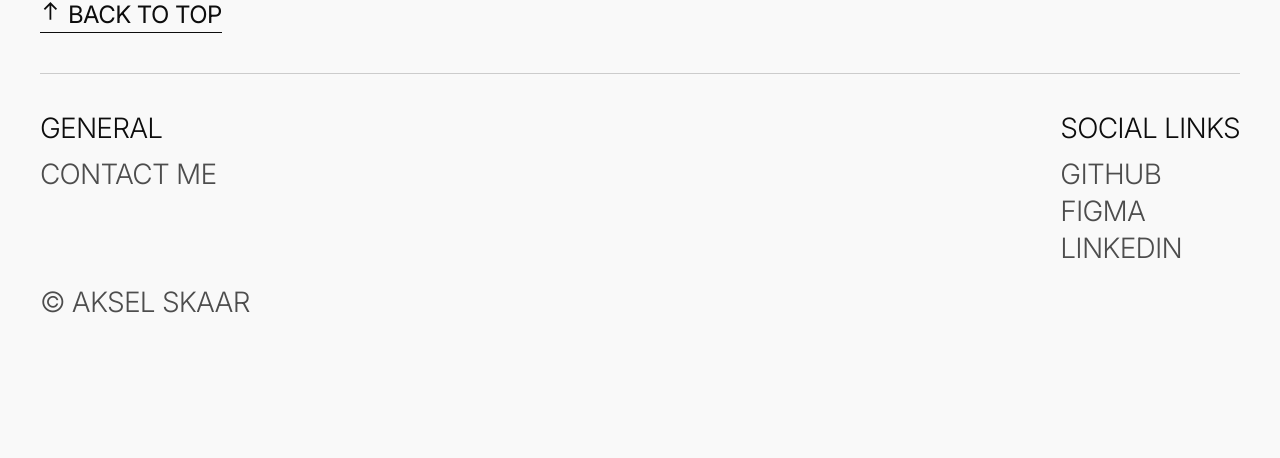
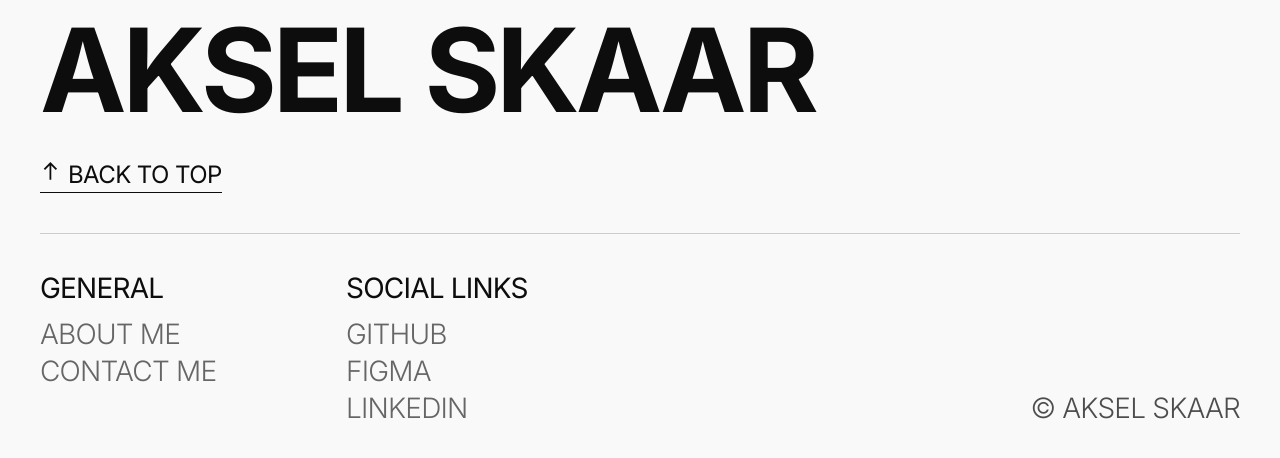
Before and after one commit to AkselHSkaar/Portfolio-website, a Next.js app: page / in a window 1280 px wide. Shown: the part 3923-4381 px from the top of the page. Before the commit the page ends 4280 px from the top, so only its background shows below. Built offline with nearby package versions, Linux system fonts and the light colour scheme.

Commit message:
Footer style

```diff
--- a/src/components/shared/Footer.tsx
+++ b/src/components/shared/Footer.tsx
@@ -4,7 +4,7 @@ import ArrowLink from '../ArrowLink'
 
 const Footer = () => {
   return (
-    <footer>
+    <footer className='pt-19 md:pt-21 lg:pt-23 xl:pt-27'>
       <Container>
         <div className='py-11 flex flex-col gap-7 sm:gap-9 lg:gap-11'>
           <h1 className='text-h6 sm:text-h5 md:text-h4 lg:text-h3 xl:text-h2 2xl:text-h1'>
@@ -14,20 +14,22 @@ const Footer = () => {
             BACK TO TOP
           </ArrowLink>
         </div>
-        <div className='py-11 flex flex-col gap-7 border-t border-gray-200 dark:border-gray-300'>
-          <div className='flex flex-row w-full justify-between'>
-            <div className='flex flex-col gap-5'>
-              <p>GENERAL</p>
-              <Link
-                href='/'
-                className='text-secondary-light dark:text-secondary-dark'
-              >
-                CONTACT ME
-              </Link>
+        <div className='py-11 gap-7 border-t border-gray-200 dark:border-gray-300'>
+          <div className='grid grid-auto-rows grid-cols-2 justify-between lg:grid-cols-7 lg:gap-7 xl:grid-cols-8'>
+            <div className='flex flex-col gap-5 col-span-1 lg:col-span-2'>
+              <p className='font-normal'>GENERAL</p>
+              <ul className='text-gray-400 dark:text-gray-300 flex flex-col gap-3'>
+                <li>
+                  <Link href='/'>ABOUT ME</Link>
+                </li>
+                <li>
+                  <Link href='/'>CONTACT ME</Link>
+                </li>
+              </ul>
             </div>
-            <div className='flex flex-col gap-5'>
-              <p>SOCIAL LINKS</p>
-              <ul className='text-secondary-light dark:text-secondary-dark flex flex-col gap-3'>
+            <div className='flex flex-col gap-5 col-span-1 justify-self-end lg:col-span-2 lg:justify-self-start'>
+              <p className='font-normal'>SOCIAL LINKS</p>
+              <ul className='text-gray-400 dark:text-gray-300 flex flex-col gap-3'>
                 <li>
                   <Link href='/'>GITHUB</Link>
                 </li>
@@ -39,10 +41,10 @@ const Footer = () => {
                 </li>
               </ul>
             </div>
+            <p className='mt-11 lg:mt-0 lg:text-right text-gray-500 dark:text-gray-200 lg:self-end lg:col-start-6 lg:col-span-2 xl:col-start-7'>
+              © AKSEL SKAAR
+            </p>
           </div>
-          <p className='text-secondary-light dark:text-secondary-dark'>
-            © AKSEL SKAAR
-          </p>
         </div>
       </Container>
     </footer>
```
